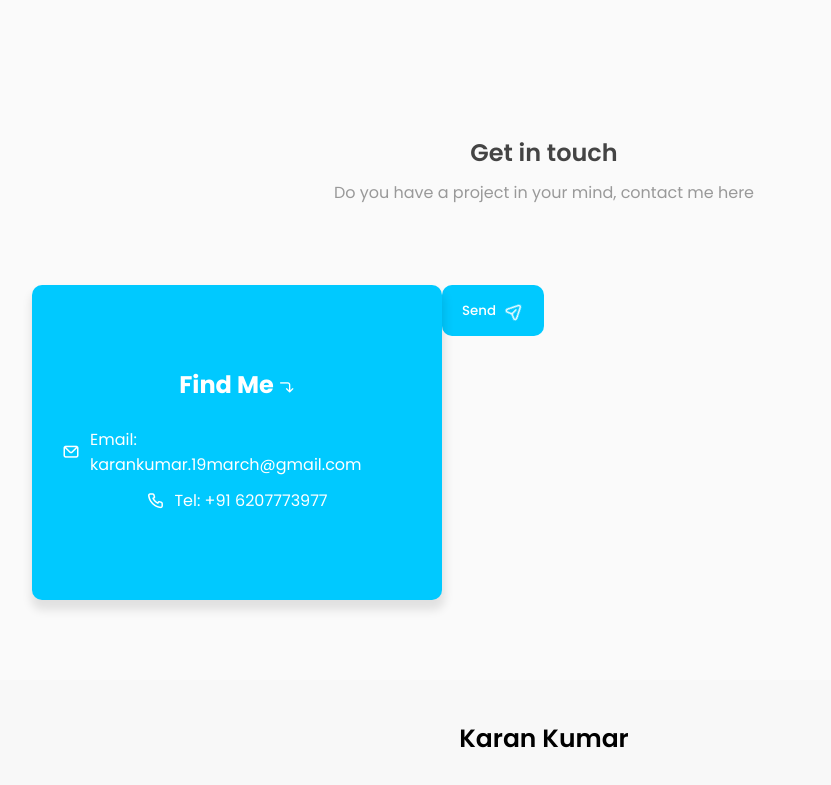
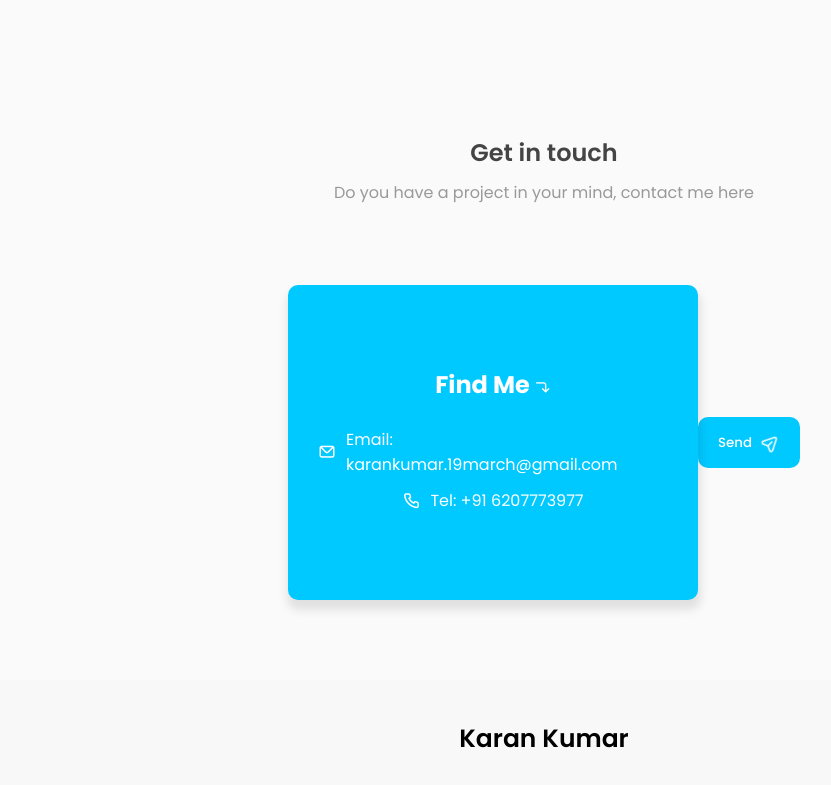
Before and after one commit to karanBR05/profile, a plain HTML site: page index.html in a window 1280 px wide. Shown: the part 1805-2590 px from the top of the page, without its empty margins (96-927 px from the left). Drawn offline with nearby package versions, Linux system fonts and the light colour scheme; a script that the page names is missing.

Commit message:
Update index.css

```diff
--- a/index.css
+++ b/index.css
@@ -449,6 +449,15 @@ h3{
 }
 
 /* ----- CONTACT FORM ----- */
+.row{
+    display: flex;
+    align-items: center;
+    justify-content: center;
+}
+.form-button{
+     display: flex;
+    align-items: center;
+    justify-content: center;}
 /*.form-control{
     display: flex;
     flex-direction: column;
```
